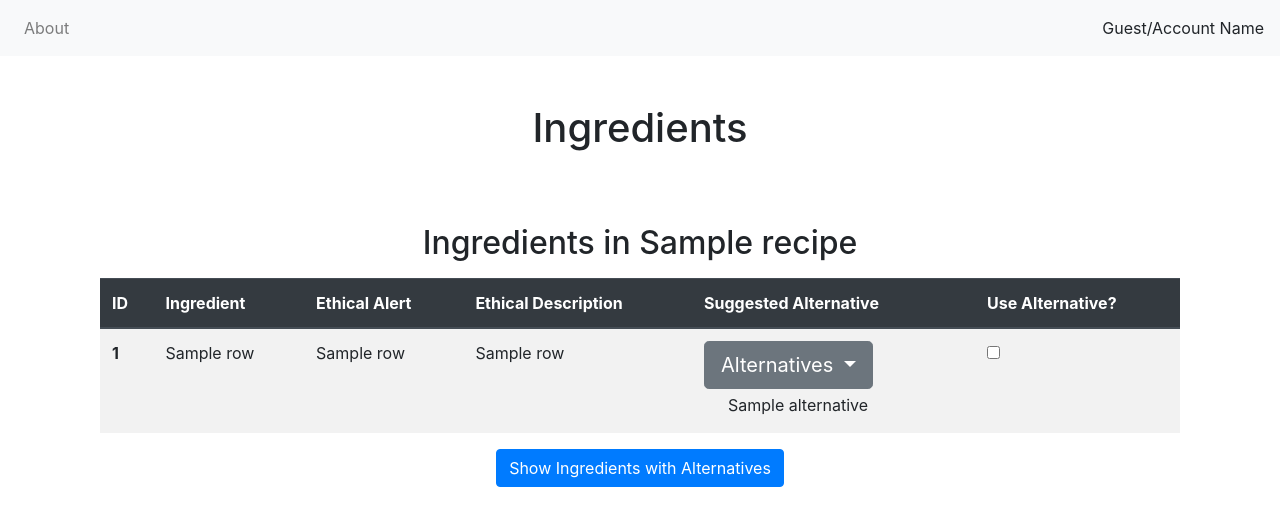
After one commit to tekkosu/TheBusyBeavers, a Flask app: template ethicalEats/templates/ingredients_user.html in a window 1280 px wide. The commit adds this page. Shown: the top 526 px of the page. Run offline with Flask 2, Linux system fonts and the light colour scheme; the template is opened without the code that fills it: most values are stand-ins (such as "Sample title", 1, 10 or a date in 2020); some libraries are stand-ins or nearby versions; some web fonts are replaced.

```diff
--- /dev/null
+++ b/ethicalEats/templates/ingredients_user.html
@@ -0,0 +1,63 @@
+{% extends "base.html" %}
+
+{% block head %}
+{% endblock %}
+
+{% block body %}
+
+    <div class="container">
+        <br>
+        <br>
+        <h1 class="title-font" id="title-ingredients" align="center">Ingredients</h1>
+        <p>
+            <br><br>
+            <center>
+                  <div class="container">
+    <h2>Ingredients in {{ recipe[0][1] }}</h2>
+    <p></p>
+    <table class="table table-striped">
+      <thead class="thead-dark">
+        <tr>
+          <th scope="col">ID</th>
+          <th scope="col">Ingredient</th>
+          <th scope="col">Ethical Alert</th>
+          <th scope="col">Ethical Description</th>
+          <th scope="col">Suggested Alternative</th>
+          <th scope="col">Use Alternative?</th>
+        </tr>
+      </thead>
+        <tbody>
+    {% for row in ingredients %}
+        <tr>
+            <th scope="row">{{row[0]}}</th>
+            <td>{{row[1]}}</td>
+<!--        <td>&#10071;</td>
+            <td>&#9989;</td>
+-->
+            <td>{{row[2]}}</td>
+            <td>{{row[3]}}</td>
+
+            <td>
+                <button class="btn btn-secondary btn-lg dropdown-toggle" type="button" data-toggle="dropdown" aria-haspopup="true" aria-expanded="false">
+                Alternatives
+                </button>
+            		{% for alternative in alternatives %}
+                        <a class="dropdown-item" value="{{ alternative[0] }}">
+                        {{alternative[1]}}</a>
+                        {% endfor %}
+            </td>
+            <td>
+                <input type="checkbox" id="useAlt" value=1>
+            </td>
+        </tr>
+   	{% endfor %}
+        </tbody>
+    </table>
+    <div>
+    	<button type="submit" onclick="" class="btn btn-primary">Show Ingredients with Alternatives</button>
+    </div>
+    </div>
+        </p>
+    </div>
+
+{% endblock %}
--- a/ethicalEats/templates/recipebook.html
+++ b/ethicalEats/templates/recipebook.html
@@ -12,7 +12,7 @@
             <br><br>
             <center>
                 <div>
-                    <p>Recipe Book</p>
+                    <p>Recipe Book for userID {{ userid }}</p>
                     <table>
                         <tr>
                             <th>Recipe ID</th>
@@ -22,7 +22,7 @@
                         <tr>
                             <td>{{ row[0] }}</td>
                             <td>{{ row[1] }}</td>
-                            <td><input type="button" name="View" value="View" onclick="window.location = '/ingredients/{{row[0]}}'"></td>
+                            <td><input type="button" name="View" value="View" onclick="window.location = '/ingredients_user/{{row[0]}}'"></td>
                         </tr>
                         {% endfor %}
                     </table>
--- a/ethicalEats/webapp.py
+++ b/ethicalEats/webapp.py
@@ -24,12 +24,33 @@ def index():
 def about():
 	return render_template("about.html")
 
+@webapp.route('/login')
+def login():
+    return render_template("login.html")
+
+@webapp.route('/user_login', methods=['POST', 'GET'])
+def user_login():
+    db_connection = connect_to_database()
+    if request.method == 'GET':
+        return render_template('landing.html')
+    elif request.method == 'POST':
+        userName = request.form['username']
+        userPassword = request.form['password']
+
+        userquery = 'SELECT * FROM Users where userName = %s and userPassword = %s'
+        data = (userName, userPassword)
+        result = execute_query(db_connection, userquery, data).fetchall()
+
+        recipequery = 'SELECT * FROM Recipes'
+        recipesresult = execute_query(db_connection, recipequery).fetchall()
+        return render_template('index_user.html', user=result, recipes=recipesresult)
+
 @webapp.route('/recipebook/<int:user_id>')
 def recipebook(user_id):
     db_connection = connect_to_database()
     query = "SELECT * from Recipes where recipeID in (select recipeID from Recipes_Users where userID = %i)" % user_id
     result = execute_query(db_connection, query).fetchall()
-    return render_template('recipebook.html', recipes=result)
+    return render_template('recipebook.html', recipes=result, userid=user_id)
 
 @webapp.route('/ingredients/<int:recipe_id>')
 def ingredients(recipe_id):
@@ -46,6 +67,20 @@ def ingredients(recipe_id):
     #return render_template('ingredients.html', ingredients = ingredients_result, recipe = recipe_result)
     return render_template('ingredients.html', ingredients = ingredients_result, recipe = recipe_result, alternative = alternative_result)
 
+@webapp.route('/ingredients_user/<int:recipe_id>')
+def ingredients_user(recipe_id):
+    db_connection = connect_to_database()
+    ingredients_query = "select * from Ingredients where ingredientID in (select ingredientID from Recipes_Ingredients where recipeID = %i)" % recipe_id
+    ingredients_result = execute_query(db_connection, ingredients_query).fetchall()
+
+    recipe_query = "select * from Recipes where recipeID = %i" % recipe_id
+    recipe_result = execute_query(db_connection, recipe_query).fetchall()
+
+    alternative_query = "SELECT ei.ethicalIngredientID, ei.ingredientName, ei.description FROM EthicalIngredients as ei INNER JOIN Ingredients_EthicalIngredients as iei ON ei.ethicalIngredientID = ei.ethicalIngredientID INNER JOIN Ingredients as i ON iei.ingredientID = i.ingredientID"
+    alternative_result = execute_query(db_connection, recipe_query).fetchall()
+
+    #return render_template('ingredients.html', ingredients = ingredients_result, recipe = recipe_result)
+    return render_template('ingredients.html', ingredients = ingredients_result, recipe = recipe_result, alternative = alternative_result)
 
 # CONVERT THIS TO DB_CONNECT FORM LATER ON???
 @webapp.route('/createAccount', methods = ['GET', 'POST'])
```
Also changed, not shown: ethicalEats/templates/index_user.html (added, +33 -0 lines), ethicalEats/templates/login.html (added, +24 -0 lines).
